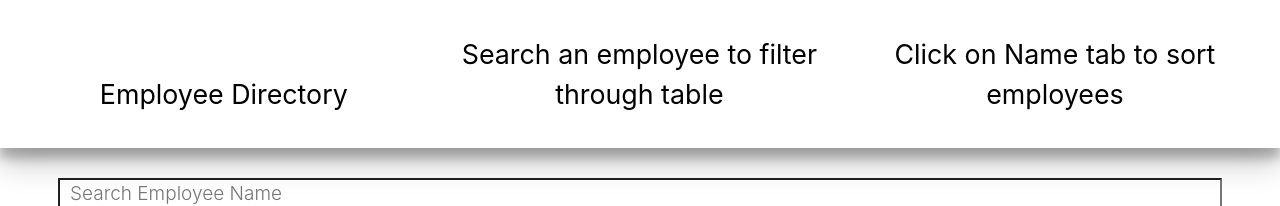
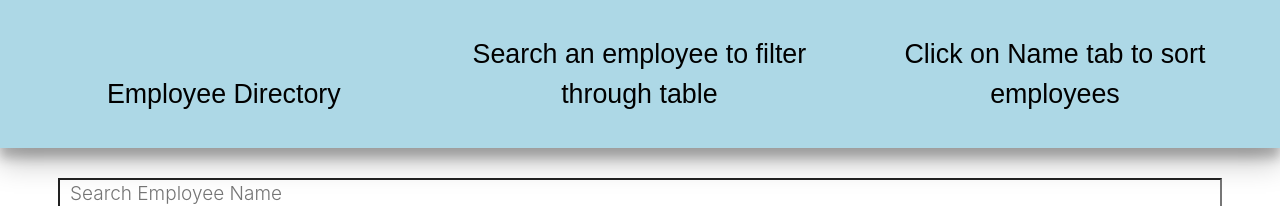
Before and after one commit to ArjayCaluag/Employee-directory, a React (Create React App) app in the folder employee-directory/: page / in a window 1280 px wide. Shown: the top 206 px of the page. Built offline with nearby package versions, Linux system fonts and the light colour scheme; no server answers.

Commit message:
Create README

```diff
--- a/employee-directory/src/components/NavBar/style.css
+++ b/employee-directory/src/components/NavBar/style.css
@@ -1,6 +1,6 @@
 .navbar {
     min-height: 70px;
-
+   background-color: lightblue;
     width: 100%;
     box-shadow: 0 14px 28px rgb(0 0 0 / 25%), 0 10px 10px rgb(0 0 0 / 22%);
     color:black;
@@ -19,5 +19,6 @@
     padding: 26px 0px;
     width: 33.3%;
     text-align: center;
+    font-family: fantasy;
 
 }
```
